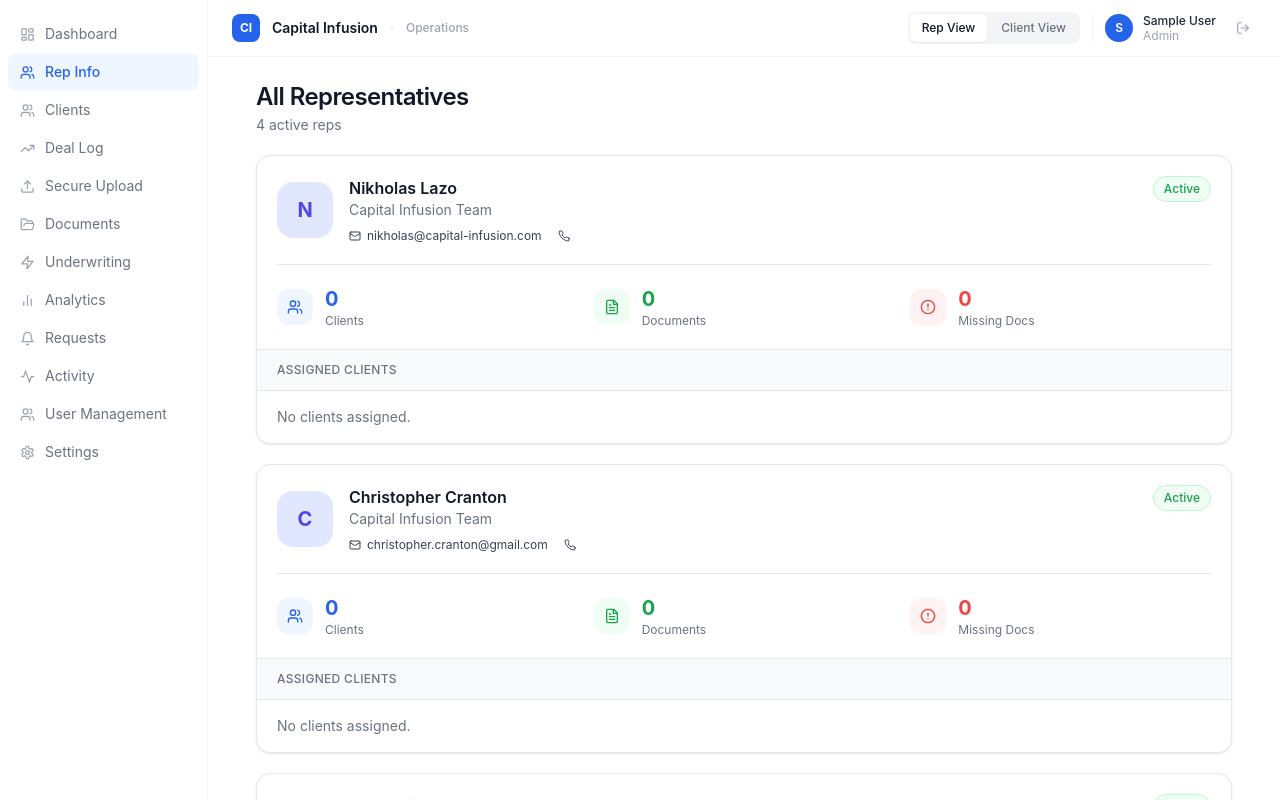
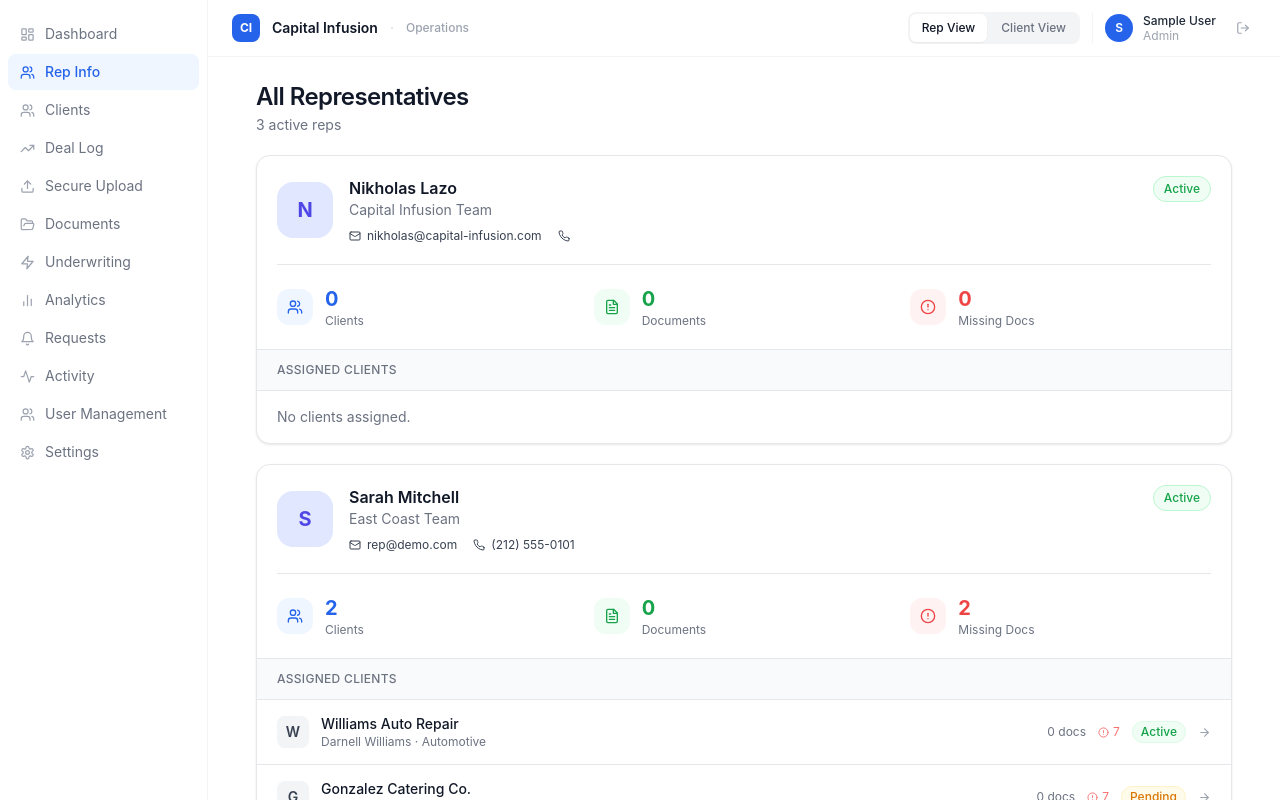
Before and after one commit to Stetkevych/capital-infusion-orbit-updated, a React (Create React App) app in the folder client/: page /reps in a window 1280 px wide. Built offline with nearby package versions, Linux system fonts and the light colour scheme; no server answers; sample sign-in values are in the browser's storage.

Commit message:
fix: full white-scale UI - remove all dark slate across all pages

```diff
--- a/client/src/data/mockData.js
+++ b/client/src/data/mockData.js
@@ -23,7 +23,7 @@ export const DOC_CATEGORIES = [
 export const USERS = [
   { id: 'u1', name: 'Alex Stetkevych', email: 'alexs@capital-infusion.com', password: 'CapitalAdmin2024!', role: ROLES.ADMIN, repId: null, clientId: null },
   { id: 'u-nik', name: 'Nikholas Lazo', email: 'nikholas@capital-infusion.com', password: 'AppPullingBeast23', role: ROLES.REP, repId: 'r-nik', clientId: null },
-  { id: 'u-chris', name: 'Christopher Cranton', email: 'christopher.cranton@gmail.com', password: 'chrisbuildstech123', role: ROLES.REP, repId: 'r-chris', clientId: null },
+  { id: 'u-chris', name: 'Christopher Cranton', email: 'christopher.cranton@gmail.com', password: 'chrisbuildstech123', role: ROLES.CLIENT, repId: null, clientId: 'c-chris' },
   { id: 'u2', name: 'Sarah Mitchell', email: 'rep@demo.com', password: 'password', role: ROLES.REP, repId: 'r1', clientId: null },
   { id: 'u3', name: 'James Carter', email: 'rep2@demo.com', password: 'password', role: ROLES.REP, repId: 'r2', clientId: null },
   { id: 'u4', name: 'Darnell Williams', email: 'client@demo.com', password: 'password', role: ROLES.CLIENT, repId: null, clientId: 'c1' },
@@ -33,7 +33,6 @@ export const USERS = [
 
 export const REPS = [
   { id: 'r-nik', name: 'Nikholas Lazo', email: 'nikholas@capital-infusion.com', team: 'Capital Infusion', active: true, phone: '' },
-  { id: 'r-chris', name: 'Christopher Cranton', email: 'christopher.cranton@gmail.com', team: 'Capital Infusion', active: true, phone: '' },
   { id: 'r1', name: 'Sarah Mitchell', email: 'rep@demo.com', team: 'East Coast', active: true, phone: '(212) 555-0101' },
   { id: 'r2', name: 'James Carter', email: 'rep2@demo.com', team: 'West Coast', active: true, phone: '(310) 555-0202' },
 ];
--- a/client/src/pages/Login.jsx
+++ b/client/src/pages/Login.jsx
@@ -19,12 +19,12 @@ export default function Login() {
 
   const DEMO = {
     client: [
+      { label: 'Christopher Cranton', sub: 'Client', email: 'christopher.cranton@gmail.com', pw: 'chrisbuildstech123' },
       { label: 'Darnell Williams', sub: 'Williams Auto Repair', email: 'client@demo.com', pw: 'password' },
       { label: 'Maria Gonzalez', sub: 'Gonzalez Catering', email: 'client2@demo.com', pw: 'password' },
     ],
     rep: [
       { label: 'Alex Stetkevych', sub: 'Admin', email: 'alexs@capital-infusion.com', pw: 'CapitalAdmin2024!' },
-      { label: 'Christopher Cranton', sub: 'Rep', email: 'christopher.cranton@gmail.com', pw: 'chrisbuildstech123' },
       { label: 'Sarah Mitchell', sub: 'Rep — Demo', email: 'rep@demo.com', pw: 'password' },
     ],
   };
```
